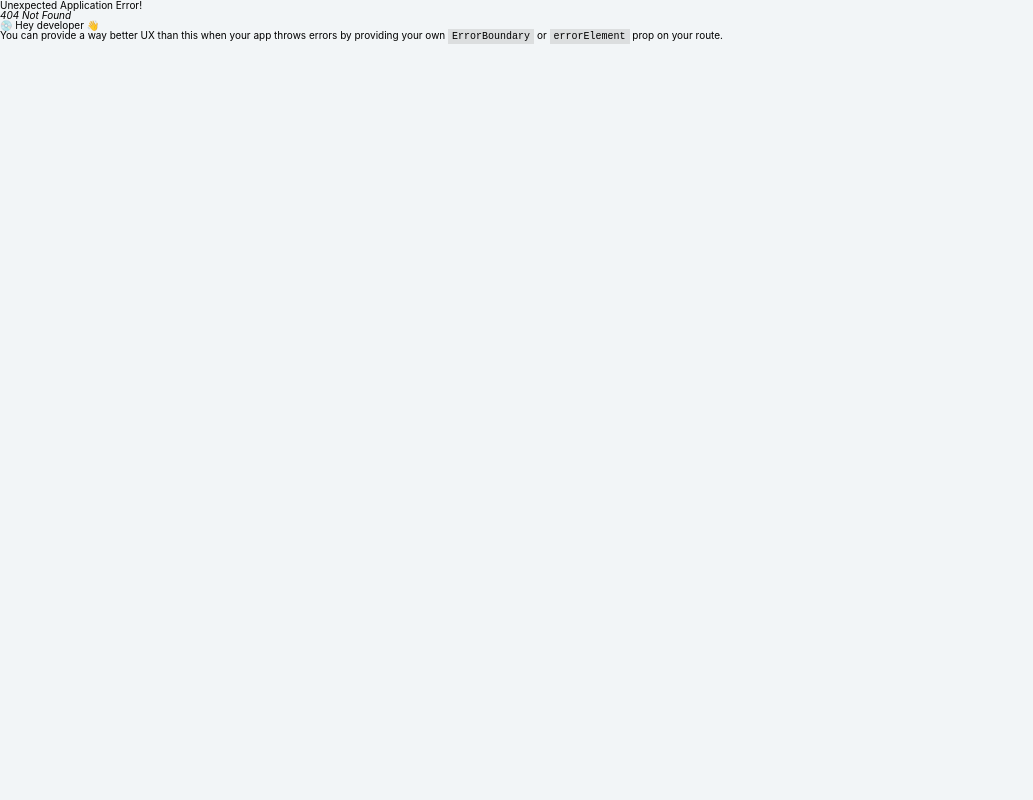
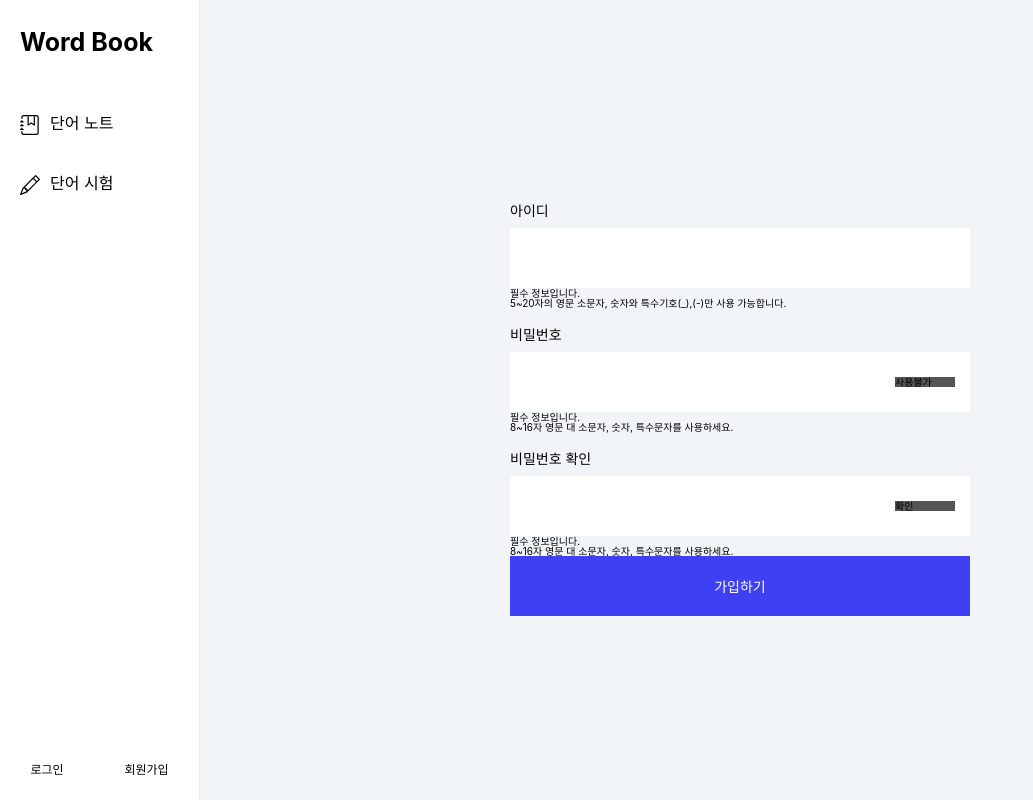
Before and after one commit to Shape2ee/Word-book, a React (Vite) app: page /join in a window 1280 px wide. Before the commit this address had no page. Shown: the whole page, without its empty margins (0-1033 px from the left). Built offline with nearby package versions, Linux system fonts and the light colour scheme; a web font is replaced by a local one.

Commit message:
Markup: Join page

```diff
--- a/src/Router.tsx
+++ b/src/Router.tsx
@@ -4,6 +4,7 @@ import WordTest from '@pages/WordTest'
 import AddWord from '@pages/AddWord'
 import WordGame from '@pages/WordGame'
 import Login from '@pages/Login'
+import Join from '@pages/Join'
 
 export const RoutePage = [
   {
@@ -31,6 +32,11 @@ export const RoutePage = [
     element: <Login />,
     label: '로그인'
   },
+  {
+    path: '/join',
+    element: <Join />,
+    label: '회원가입'
+  },
 ]
 
 export const RouterInfo = [
--- a/src/components/Header/index.tsx
+++ b/src/components/Header/index.tsx
@@ -14,6 +14,10 @@ const Header = ({ children }: { children: ReactNode }) => {
 
   const goLogin = () => {
     navigate('/login')
+  }
+
+  const goJoin = () => {
+    navigate('/join')
   }
 
   const checkUserId = async () => {
@@ -52,7 +56,7 @@ const Header = ({ children }: { children: ReactNode }) => {
           <div className={$.login} onClick={isLogin ? handleLogOut : goLogin}>
             {isLogin ? '로그아웃' : '로그인'}
           </div>
-          {!isLogin && <div className={$.join}>회원가입</div>}
+          {!isLogin && <div className={$.join} onClick={goJoin}>회원가입</div>}
         </div>
       </div>
     </header>
--- a/src/pages/Join/index.tsx
+++ b/src/pages/Join/index.tsx
@@ -1,9 +1,49 @@
 import React from 'react'
+import $ from './join.module.scss'
+import Wrapper from '@components/Wrapper'
+import Button from '@components/Button'
 
 const Join = () => {
   return (
-    <>
-    </>
+    <Wrapper>
+      <div className={$.join_container}>
+        <form>
+          <div className={$.input_row}>
+            <h3 className={$.join_title}>
+              <label htmlFor='id'>아이디</label>
+            </h3>
+            <span className={$.input_box}>
+              <input type='text' name='id' id='id'/>
+            </span>
+            <span>필수 정보입니다.</span>
+            <span>5~20자의 영문 소문자, 숫자와 특수기호(_),(-)만 사용 가능합니다.</span>
+          </div>
+          <div className={$.input_row}>
+            <h3 className={$.join_title}>
+              <label htmlFor='password1'>비밀번호</label>
+            </h3>
+            <span className={$.input_box}>
+              <input type='text' name='password1' id='password1'/>
+              <span>사용불가</span>
+            </span>
+            <span>필수 정보입니다.</span>
+            <span>8~16자 영문 대 소문자, 숫자, 특수문자를 사용하세요.</span>
+          </div>
+          <div className={$.input_row}>
+            <h3 className={$.join_title}>
+              <label htmlFor='password2'>비밀번호 확인</label>
+            </h3>
+            <span className={$.input_box}>
+              <input type='text' name='password2' id='password2'/>
+              <span>확인</span>
+            </span>
+            <span>필수 정보입니다.</span>
+            <span>8~16자 영문 대 소문자, 숫자, 특수문자를 사용하세요.</span>
+          </div>
+          <Button text='가입하기' width fillMain height6 />
+        </form>
+      </div>
+    </Wrapper>
   )
 }
 
--- /dev/null
+++ b/src/pages/Join/join.module.scss
@@ -0,0 +1,48 @@
+@charset 'utf-8';
+
+.join_container {
+  display: flex;
+  justify-content: center;
+  align-items: center;
+  width: 100%;
+  height: 100vh;
+
+  form {
+    margin: 0 auto;
+    width: 460px;
+  }
+
+  .input_row {
+    display: flex;
+    flex-direction: column;
+
+    .join_title {
+      margin: 2rem 0 1rem;
+      font-size: 1.4rem;
+    }
+
+    .input_box {
+      position: relative;
+      display: flex;
+      align-items: center;
+      padding: 1rem 10rem 1rem 1.5rem;
+      width: 100%;
+      height: 6rem;
+      background-color: var(--color-white);
+
+      input {
+        width: 100%;
+        font-size: 1.4rem;
+      }
+
+      span {
+        position: absolute;
+        top: 50%;
+        right: 1.5rem;
+        width: 6rem;
+        transform: translateY(-50%);
+        background-color: #555;
+      }
+    }
+  }
+}
```
